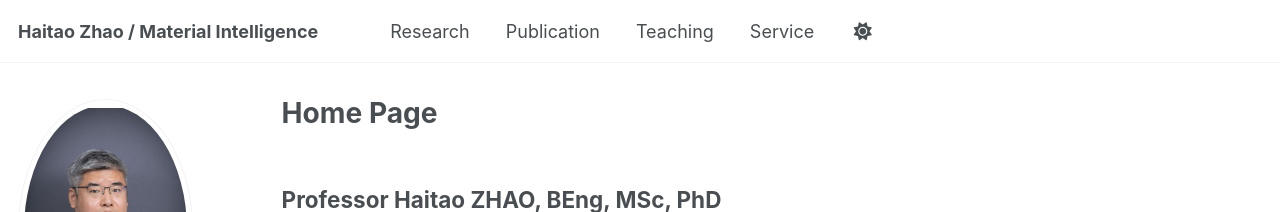
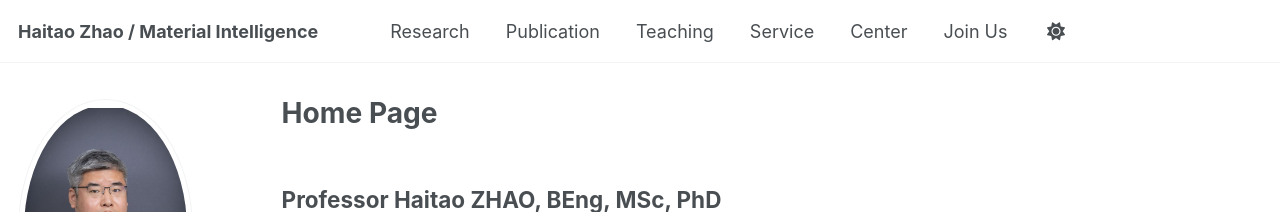
Before and after one commit to HaitaoZhao-PolyU/HaitaoZhao-PolyU.github.io, a Jekyll site: the page built from _pages/about.md, in a window 1280 px wide. Shown: the top 212 px of the page. Built offline with Jekyll 4.4.1, drawn with Linux system fonts in a browser that asks for light colours.

Commit message:
Update navigation.yml

```diff
--- a/_data/navigation.yml
+++ b/_data/navigation.yml
@@ -23,6 +23,12 @@ main:
   - title: "Service"
     url: /service1/
 
+  - title: "Center"
+    url: /center1/
+
+  - title: "Join Us"
+    url: /join-us1/
+
   # - title: "Blog Posts"
   #   url: /year-archive/
 
```
